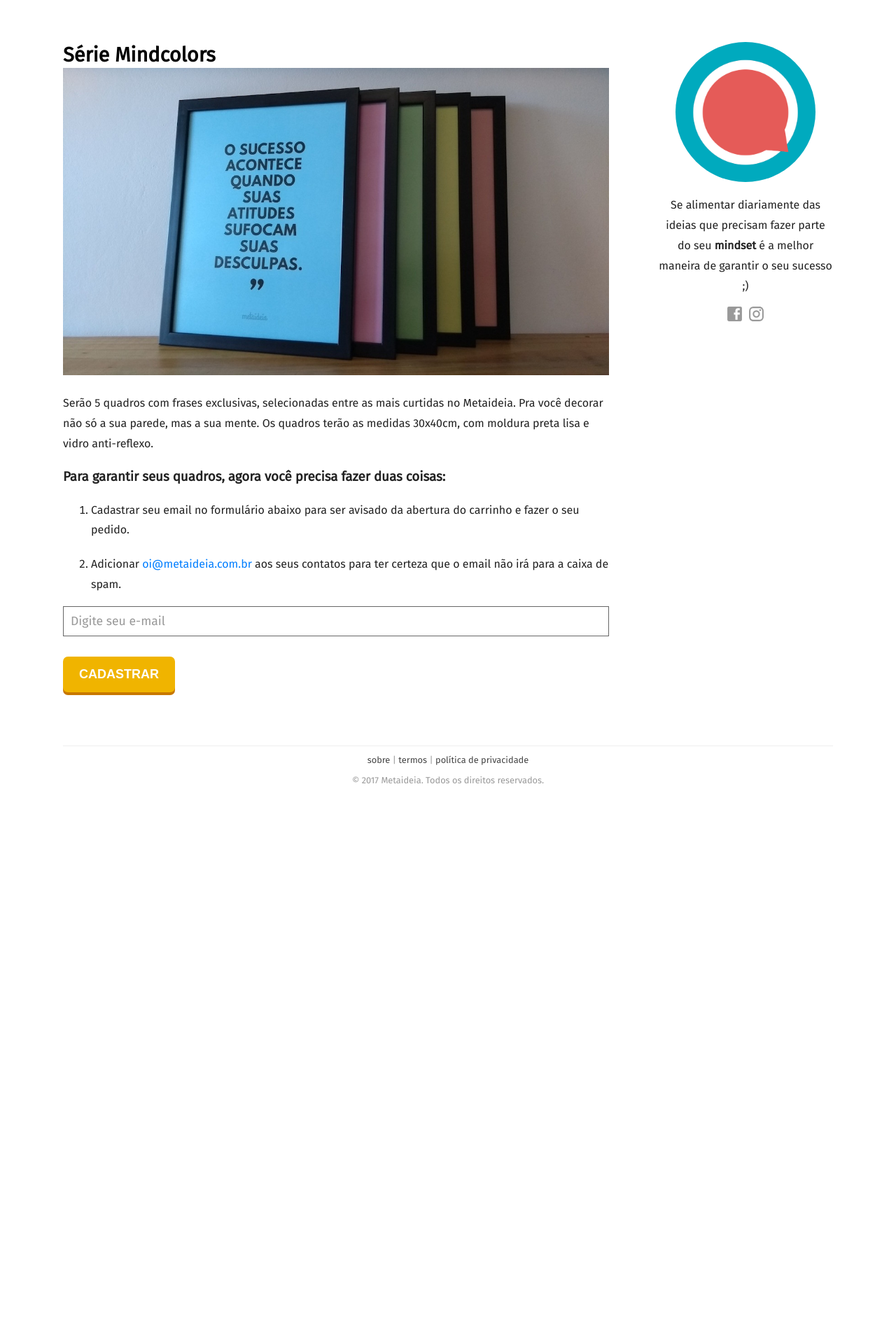
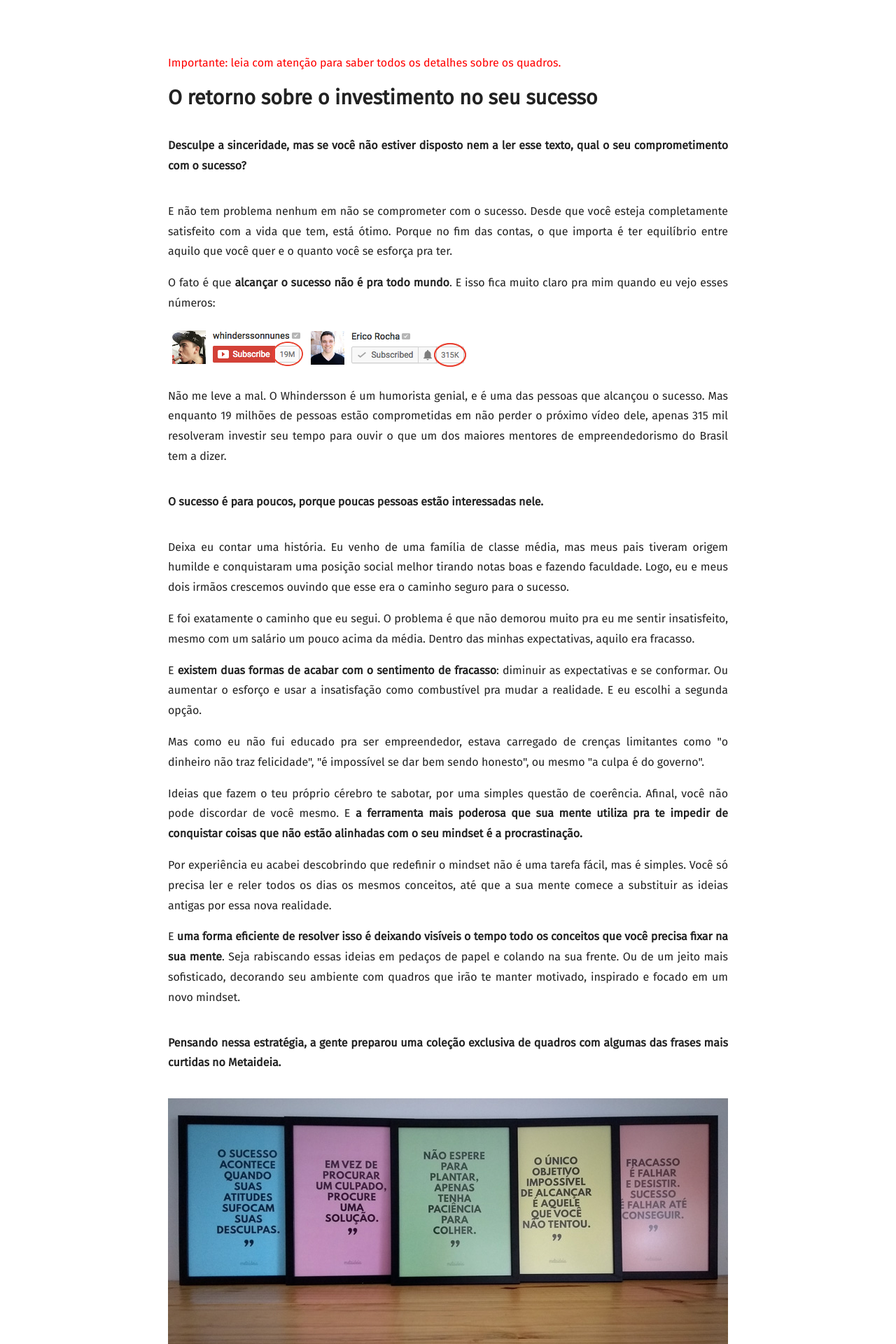
Before and after one commit to metaideia/site, a Jekyll site: the page built from quadros.html, in a window 1280 px wide. Shown: the top 1920 px of the page at 70% size. Built offline with Jekyll 4.4.1, drawn with Linux system fonts in a browser that asks for light colours; some web fonts are replaced; before the commit the page ends 1150 px from its top, so only the background shows below that; some of the changed text lies outside the part shown.

Commit message:
Aidiciona a página de vendas da coleção Mindcolors

```diff
--- /dev/null
+++ b/_sass/big_text.scss
@@ -0,0 +1,49 @@
+.big-text {
+  text-align: justify;
+
+  @media #{$desktop} {
+    max-width: 800px;
+    margin: 0 auto;
+  }
+}
+
+.big-text .feat {
+  font-weight: bold;
+  padding: 20px 0;
+}
+
+.big-text .text-warning {
+  color: red;
+}
+
+.big-text .text-center {
+  text-align: center;
+}
+
+.big-text .text-bold {
+  font-weight: bold;
+}
+
+.big-text .form-cart {
+  border: 1px solid;
+  padding: 20px 15px;
+  margin: 40px 0;
+}
+
+.big-text .form-cart h2 {
+  margin: 0;
+  padding-bottom: 10px;
+  border-bottom: 1px solid #aaa;
+}
+
+.big-text .form-cart .price {
+  color: darkgreen;
+  font-weight: bold;
+  font-size: 20px;
+}
+
+.big-text .form-cart .subprice {
+  color: grey;
+  font-weight: bold;
+  font-size: 13px;
+}
--- a/css/screen.scss
+++ b/css/screen.scss
@@ -8,3 +8,4 @@
 @import "navigation";
 @import "sidebar";
 @import "launch";
+@import "big_text";
--- a/quadros.html
+++ b/quadros.html
@@ -1,25 +1,110 @@
 ---
-layout: post
+layout: null
 title: Série Mindcolors
 description: Quadros para decorar não só a sua parede, mas a sua mente.
-featured_image: /images/posts/quadros1.jpg
 ---
 
-<p>Serão 5 quadros com frases exclusivas, selecionadas entre as mais curtidas no Metaideia. Pra você decorar não só a sua parede, mas a sua mente. Os quadros terão as medidas 30x40cm, com moldura preta lisa e vidro anti-reflexo.</p>
+<!doctype html>
+<html>
+  {% include head.html %}
 
-<h3>Para garantir seus quadros, agora você precisa fazer duas coisas:</h3>
+  <body>
+    <div class="container main-content">
+      <section class="content big-text">
+        <p class="text-warning">Importante: leia com atenção para saber todos os detalhes sobre os quadros.</p>
 
-<ol>
-  <li>Cadastrar seu email no formulário abaixo para ser avisado da abertura do carrinho e fazer o seu pedido.</li>
-  <li>Adicionar <a href="mailto:oi@metaideia.com.br">oi@metaideia.com.br</a> aos seus contatos para ter certeza que o email não irá para a caixa de spam.</li>
-</ol>
+        <h1>O retorno sobre o investimento no seu sucesso</h1>
 
-<form action="http://hike.metaideia.com.br/api/subscriptions" method="post">
-  <input type="hidden" name="data[redirect_url]" value="http://metaideia.com.br/quadros-obrigado">
-  <input type="hidden" name="data[confirm_redirect_url]" value="http://metaideia.com.br/quadros-confirmado">
-  <input type="hidden" name="data[list_id]" value="ad0ed8f9-cd3a-4cc6-b2d5-9e5eb630b457">
+        <p class="feat">Desculpe a sinceridade, mas se você não estiver disposto nem a ler esse texto, qual o seu comprometimento com o sucesso?</p>
 
-  <input type="email" name="data[email]" placeholder="Digite seu e-mail" required>
-  <br>
-  <button class="button button-launch" type="submit">CADASTRAR</button>
-</form>
+        <p>E não tem problema nenhum em não se comprometer com o sucesso. Desde que você esteja completamente satisfeito com a vida que tem, está ótimo. Porque no fim das contas, o que importa é ter equilíbrio entre aquilo que você quer e o quanto você se esforça pra ter.</p>
+
+        <p>O fato é que <b>alcançar o sucesso não é pra todo mundo</b>. E isso fica muito claro pra mim quando eu vejo esses números:</p>
+
+        <img src="{{ site.baseurl }}/images/pages/yt-whinder.png" alt="Youtube Whindersson Nunes">
+        <img src="{{ site.baseurl }}/images/pages/yt-erico.png" alt="Youtube Érico Rocha">
+
+        <p>Não me leve a mal. O Whindersson é um humorista genial, e é uma das pessoas que alcançou o sucesso. Mas enquanto 19 milhões de pessoas estão comprometidas em não perder o próximo vídeo dele, apenas 315 mil resolveram investir seu tempo para ouvir o que um dos maiores mentores de empreendedorismo do Brasil tem a dizer.</p>
+
+        <p class="feat">O sucesso é para poucos, porque poucas pessoas estão interessadas nele.</p>
+
+        <p>Deixa eu contar uma história. Eu venho de uma família de classe média, mas meus pais tiveram origem humilde e conquistaram uma posição social melhor tirando notas boas e fazendo faculdade. Logo, eu e meus dois irmãos crescemos ouvindo que esse era o caminho seguro para o sucesso.</p>
+
+        <p>E foi exatamente o caminho que eu segui. O problema é que não demorou muito pra eu me sentir insatisfeito, mesmo com um salário um pouco acima da média. Dentro das minhas expectativas, aquilo era fracasso.</p>
+
+        <p>E <b>existem duas formas de acabar com o sentimento de fracasso</b>: diminuir as expectativas e se conformar. Ou aumentar o esforço e usar a insatisfação como combustível pra mudar a realidade. E eu escolhi a segunda opção.</p>
+
+        <p>Mas como eu não fui educado pra ser empreendedor, estava carregado de crenças limitantes como "o dinheiro não traz felicidade", "é impossível se dar bem sendo honesto", ou mesmo "a culpa é do governo".</p>
+
+        <p>Ideias que fazem o teu próprio cérebro te sabotar, por uma simples questão de coerência. Afinal, você não pode discordar de você mesmo. E <b>a ferramenta mais poderosa que sua mente utiliza pra te impedir de conquistar coisas que não estão alinhadas com o seu mindset é a procrastinação.</b></p>
+
+        <p>Por experiência eu acabei descobrindo que redefinir o mindset não é uma tarefa fácil, mas é simples. Você só precisa ler e reler todos os dias os mesmos conceitos, até que a sua mente comece a substituir as ideias antigas por essa nova realidade.</p>
+
+        <p>E <b>uma forma eficiente de resolver isso é deixando visíveis o tempo todo os conceitos que você precisa fixar na sua mente</b>. Seja rabiscando essas ideias em pedaços de papel e colando na sua frente. Ou de um jeito mais sofisticado, decorando seu ambiente com quadros que irão te manter motivado, inspirado e focado em um novo mindset.</p>
+
+        <p class="feat">Pensando nessa estratégia, a gente preparou uma coleção exclusiva de quadros com algumas das frases mais curtidas no Metaideia.</p>
+
+        <img src="{{ site.baseurl }}/images/pages/quadros-frente.jpg">
+
+        <p><b>São 5 quadros em tamanho 30x40cm</b>, com moldura preta lisa e vidro anti-reflexo. Nos detalhes do acabamento, o fundo selado em preto para evitar o mofo é um diferencial.</p>
+
+        <p>E aqui vai o meu bônus pra você: <b>o frete é grátis</b>! Além disso, as 50 primeiras pessoas que comprarem irão receber um brinde exclusivo: <b>um par de canecas do Metaideia</b>.</p>
+
+        <img src="{{ site.baseurl }}/images/pages/quadros-caneca.jpg">
+
+        <p>O valor do investimento na coleção é de <b>12 vezes de R$ 39,86 no cartão</b> ou <b>R$ 397,00 à vista</b>. E pode ficar tranquilo quanto à segurança dos dados: os pagamentos são feitos através da plataforma do <b>Pagseguro</b>.</p>
+
+        <p><b>Mas fique atento: as vendas se encerram na sexta-feira dia 19 às 13h</b>. E a partir daí iremos começar a montar e preparar as peças para envio. Por ser um trabalho manual, precisaremos de <b>12 dias para produção, antes de começarmos a enviar os quadros pelos Correios</b>. Depois desse período você receberá o código de rastreamento para acompanhar o seu status de entrega. Já o tempo de entrega dos Correios pode variar de acordo com o seu endereço.</p>
+
+        <p>Mas não se preocupe, nós vamos estar por aqui. Através do email <a href="mailto:oi@metaideia.com.br">oi@metaideia.com.br</a> você poderá falar com a gente sempre que precisar para tirar qualquer dúvida.</p>
+
+        <p><b>E a partir de agora você já pode fazer o seu pedido</b> através do formulário abaixo. Preencha os dados com atenção, principalmente seu email e telefone. Eles serão essenciais para que possamos manter contato.</p>
+
+        <div class="form-cart">
+          <h2>Coleção Mindcolors</h2>
+
+          <ul class="text-bold">
+            <li>5 quadros 30x40cm</li>
+            <li>2 canecas</li>
+            <li>Frete grátis</li>
+          </ul>
+
+          <p>
+            <span class="price">R$ 397,00 à vista</span>
+            <span class="subprice">ou 12 parcelas de R$ 39,86</span>
+          </p>
+
+          <p>Preencha o formulário e clique em <b>continuar</b>. Você será redirecionado para o ambiente de pagamentos do Pagseguro.</p>
+
+          <form action="http://hike.metaideia.com.br/api/cart" method="post">
+            <input type="hidden" name="data[redirect_success_url]" value="http://metaideia.com.br/quadros-sucesso">
+            <input type="hidden" name="data[redirect_error_url]" value="http://metaideia.com.br/quadros-erro">
+
+            <label>
+              Seu nome
+              <input type="text" name="data[name]" required>
+            </label>
+
+            <label>
+              Seu e-mail
+              <input type="email" name="data[email]" required>
+            </label>
+
+            <label>
+              Seu telefone com DDD
+              <input type="text" name="data[phone]" required>
+            </label>
+
+            <br>
+
+            <button class="button button-launch" type="submit">CONTINUAR</button>
+          </form>
+        </div>
+
+        <p class="feat">E lembre-se: o sucesso é resultado do tempo, esforço e investimento que você faz nele. Se você não investe nada no seu sucesso, seu retorno será proporcional.</p>
+      </section>
+    </div>
+
+    {% include footer.html %}
+  </body>
+</html>
--- a/robots.txt
+++ b/robots.txt
@@ -7,5 +7,8 @@ User-agent: *
 Sitemap: {{ site.url }}/sitemap.xml
 Disallow: /checklist-ritual-diario-do-sucesso-obrigado/
 Disallow: /quadros/
+Disallow: /quadros-sucesso/
+Disallow: /quadros-erro/
+Disallow: /quadros-pre/
 Disallow: /quadros-obrigado/
 Disallow: /quadros-confirmado/
```
Also changed, not shown: quadros-erro.html (added, +7 -0 lines), quadros-pre.html (added, +25 -0 lines), quadros-sucesso.html (added, +7 -0 lines), images/pages/quadro-fundo.jpg (added), images/pages/quadro1.jpg (added), images/pages/quadro2.jpg (added), images/pages/quadro3.jpg (added), images/pages/quadro4.jpg (added), images/pages/quadro5.jpg (added), images/pages/quadros-caneca.jpg (added), images/pages/quadros-colecao.jpg (added), images/pages/quadros-frente.jpg (added), images/pages/yt-erico.png (added), images/pages/yt-whinder.png (added), 1 other file.
